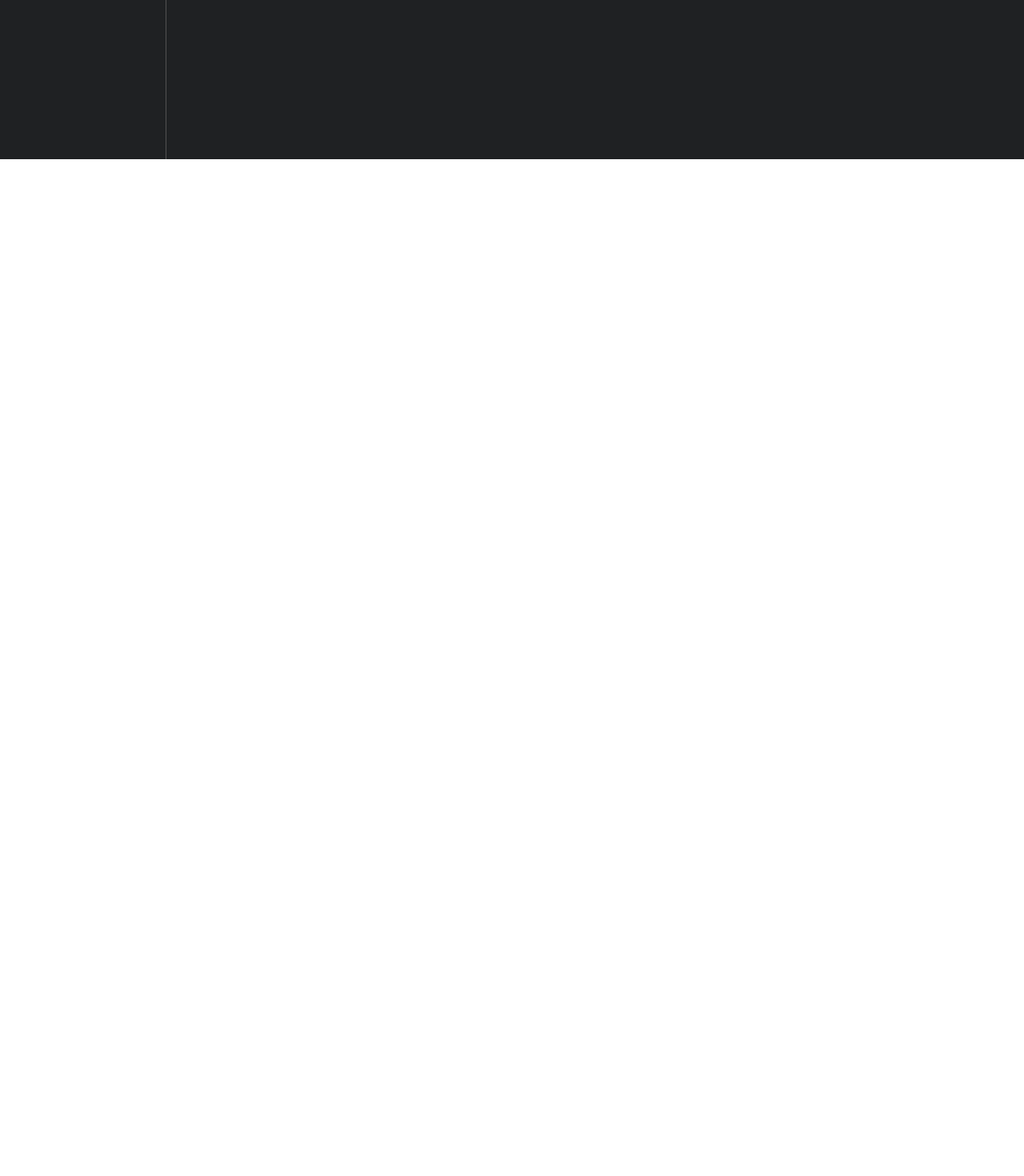
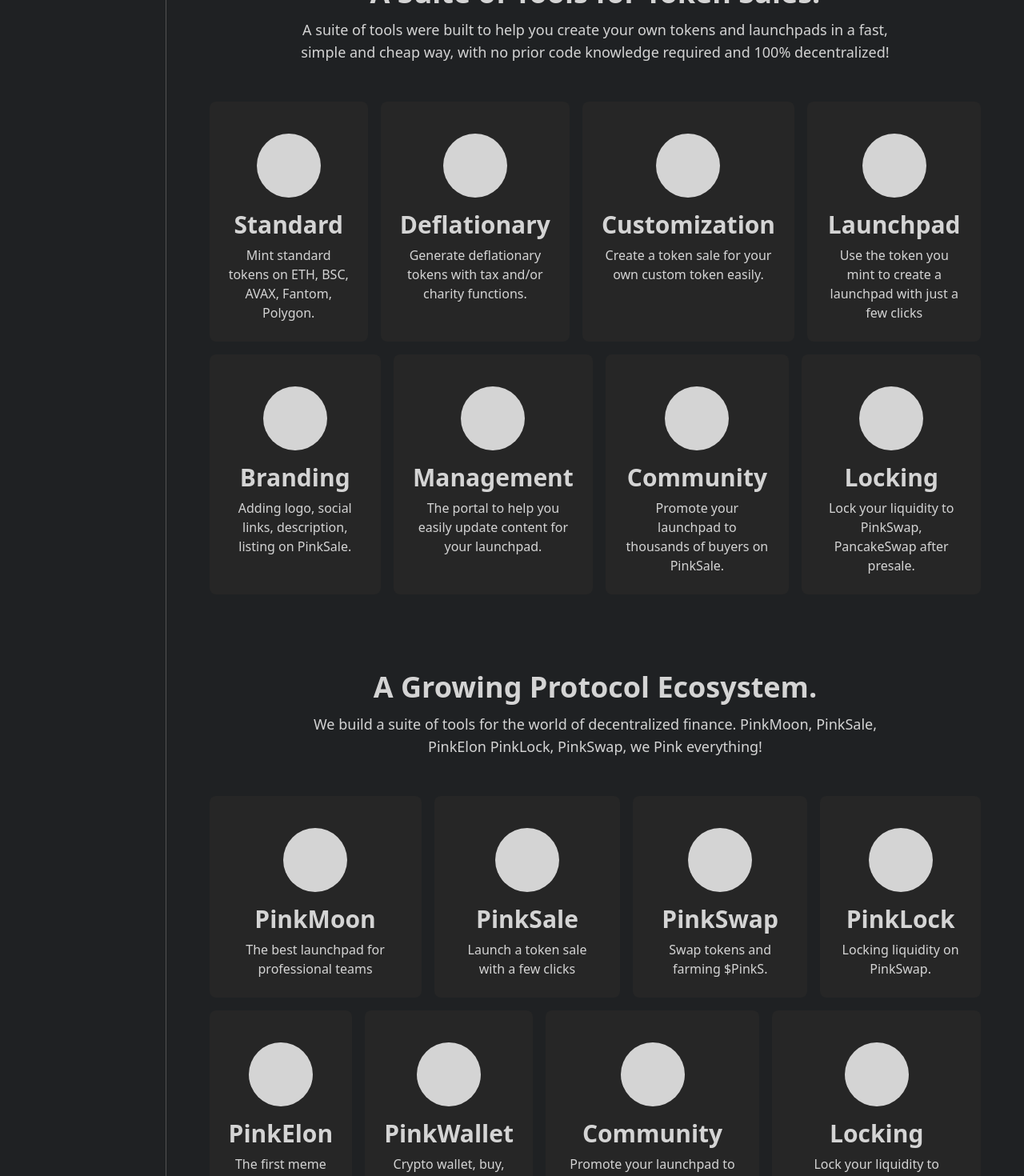
Before and after one commit to OkkashaAlly/practicle-react, a Next.js app: page / in a window 1280 px wide. Shown: the part 680-2150 px from the top of the page at 80% size. Before the commit the page ends 879 px from the top, so only its background shows below. Built offline with nearby package versions, Linux system fonts and the light colour scheme.

Commit message:
PAGES: index - Desktop V1 completed

```diff
--- a/pages/index.jsx
+++ b/pages/index.jsx
@@ -1,10 +1,12 @@
+import Image from "next/image";
+
 const Home = () => {
   return (
     <div className="min-h-screen">
       <TopBarPage />
 
       {/* page */}
-      <div className="flex justify-center pt-12">
+      <div className="flex flex-col items-center pt-12">
         {/* Protocol  */}
         <div className="w-[70%] ">
           <CommonContent
@@ -35,17 +37,159 @@ const Home = () => {
           </div>
         </div>
 
-        <div className="w-[70%"></div>
+        {/* Suite of Tools */}
+        <div className="w-[90%] mt-24">
+          <CommonContent
+            title={"A Suite of Tools for Token Sales."}
+            sub1={
+              "A suite of tools were built to help you create your own tokens and launchpads in a fast, simple and cheap way, with no prior code knowledge required and 100% decentralized!"
+            }
+          />
+
+          {/* items  */}
+          <div className="flex flex-col gap-4 mt-12">
+            {/* row  */}
+            <div className="flex gap-4">
+              <ContentCard
+                img
+                title={"Standard"}
+                subtitle={
+                  "Mint standard tokens on ETH, BSC, AVAX, Fantom, Polygon."
+                }
+              />
+              <ContentCard
+                img
+                title={"Deflationary"}
+                subtitle={
+                  "Generate deflationary tokens with tax and/or charity functions."
+                }
+              />
+              <ContentCard
+                img
+                title={"Customization"}
+                subtitle={
+                  "Create a token sale for your own custom token easily."
+                }
+              />
+              <ContentCard
+                img
+                title={"Launchpad"}
+                subtitle={
+                  "Use the token you mint to create a launchpad with just a few clicks"
+                }
+              />
+            </div>
+            {/* row  */}
+            <div className="flex gap-4">
+              <ContentCard
+                img
+                title={"Branding"}
+                subtitle={
+                  "Adding logo, social links, description, listing on PinkSale."
+                }
+              />
+              <ContentCard
+                img
+                title={"Management"}
+                subtitle={
+                  "The portal to help you easily update content for your launchpad."
+                }
+              />
+              <ContentCard
+                img
+                title={"Community"}
+                subtitle={
+                  "Promote your launchpad to thousands of buyers on PinkSale."
+                }
+              />
+              <ContentCard
+                img
+                title={"Locking"}
+                subtitle={
+                  "Lock your liquidity to PinkSwap, PancakeSwap after presale."
+                }
+              />
+            </div>
+          </div>
+        </div>
+
+        {/* A Growing Protocol Ecosystem. */}
+        <div className="w-[90%] my-24">
+          <CommonContent
+            title={"A Growing Protocol Ecosystem."}
+            sub1={
+              "We build a suite of tools for the world of decentralized finance. PinkMoon, PinkSale, PinkElon PinkLock, PinkSwap, we Pink everything!"
+            }
+          />
+
+          {/* items  */}
+          <div className="flex flex-col gap-4 mt-12">
+            {/* row  */}
+            <div className="flex gap-4">
+              <ContentCard
+                img
+                title={"PinkMoon"}
+                subtitle={"The best launchpad for professional teams"}
+              />
+              <ContentCard
+                img
+                title={"PinkSale"}
+                subtitle={"Launch a token sale with a few clicks"}
+              />
+              <ContentCard
+                img
+                title={"PinkSwap"}
+                subtitle={"Swap tokens and farming $PinkS."}
+              />
+              <ContentCard
+                img
+                title={"PinkLock"}
+                subtitle={"Locking liquidity on PinkSwap."}
+              />
+            </div>
+            {/* row  */}
+            <div className="flex gap-4">
+              <ContentCard
+                img
+                title={"PinkElon"}
+                subtitle={"The first meme token on PinkMoon."}
+              />
+              <ContentCard
+                img
+                title={"PinkWallet"}
+                subtitle={"Crypto wallet, buy, store, exchange & earn."}
+              />
+              <ContentCard
+                img
+                title={"Community"}
+                subtitle={
+                  "Promote your launchpad to thousands of buyers on PinkSale."
+                }
+              />
+              <ContentCard
+                img
+                title={"Locking"}
+                subtitle={
+                  "Lock your liquidity to PinkSwap, PancakeSwap after presale."
+                }
+              />
+            </div>
+          </div>
+        </div>
       </div>
     </div>
   );
 };
 
-const ContentCard = ({ title, subtitle }) => {
+const ContentCard = ({ title, subtitle, img }) => {
   return (
     <div className="p-6 bg-neutral-800 text-center rounded-lg">
-      <img />
-      <h4 className="text-4xl font-semibold mb-2">{title}</h4>
+      {img && (
+        <div className="flex justify-center items-center">
+          <span className="h-20 w-20 my-4 rounded-full bg-neutral-300" />
+        </div>
+      )}
+      <h4 className="text-3xl font-semibold mb-2">{title}</h4>
       <p className="">{subtitle}</p>
     </div>
   );
@@ -71,10 +215,12 @@ const TopBarPage = () => {
 };
 
 const CommonContent = ({ title, sub1, sub2 }) => (
-  <div className="text-center">
+  <div className="text-center ">
     <h3 className="text-4xl font-bold mb-3">{title}</h3>
-    <p className="text-lg">{sub1}</p>
-    <p className="text-lg">{sub2}</p>
+    <div className="w-[80%] mx-auto">
+      <p className="text-lg ">{sub1}</p>
+      <p className="text-lg ">{sub2}</p>
+    </div>
   </div>
 );
 
```
